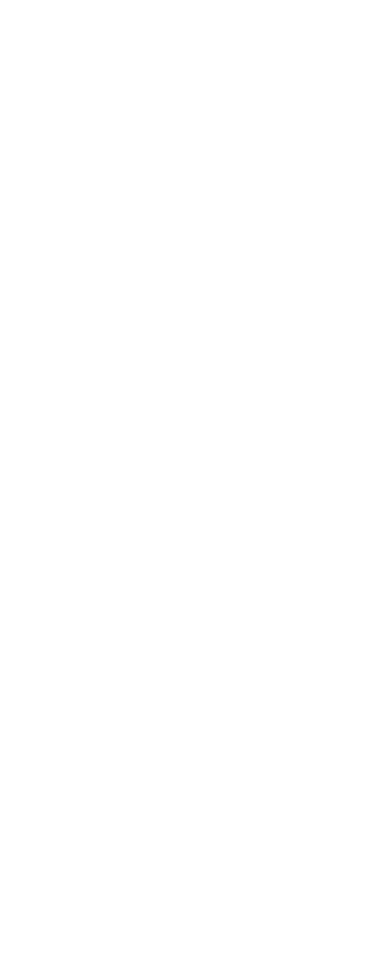
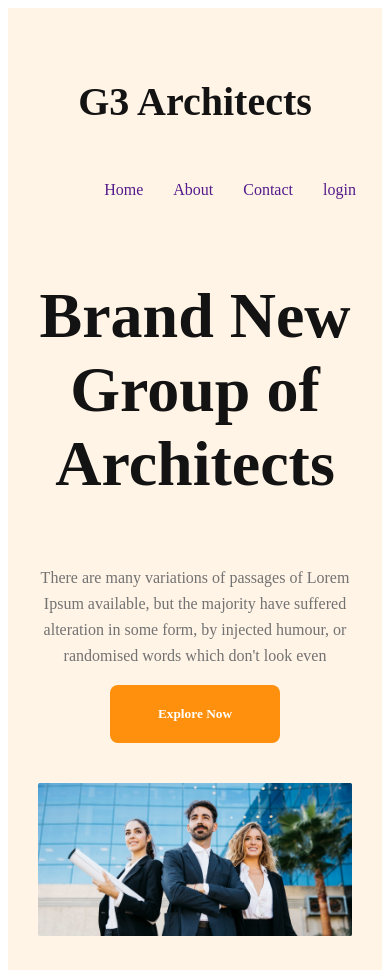
Before and after one commit to TaheeraTabassum/g3-architect-website, a plain HTML site: page index.html in a window 390 px wide. Before the commit the page ends 844 px from the top, so only its background shows below. Drawn offline with Linux system fonts and the light colour scheme.

Commit message:
finished the header section with responsive layout

```diff
--- a/index.html
+++ b/index.html
@@ -7,6 +7,33 @@
     <link rel="stylesheet" href="style.css">
 </head>
 <body>
+    <header>
+        <nav>
+            <h3>G3 Architects</h3>
+            <ul>
+                <li><a href="">Home</a></li>
+                <li><a href="">About</a></li>
+                <li><a href="">Contact</a></li>
+                <li><a href="">login</a></li>
+            </ul>
+        </nav>
+        <div class="banner">
+            <div class="banner-content">
+                    <h3  class="banner-title">Brand New <br>
+                        Group of Architects
+                        </h3>
+                        <p class="banner-description">There are many variations of passages of Lorem Ipsum available, but the majority have suffered alteration in some form, by injected humour, or randomised words which don't look even</p>
+                        <button class="btn-primary">Explore Now</button>
+            </div>
+            <img src="./g3-architects-resources-main/images/banner.png" alt="">
+        </div>
 
+    </header>
+    <main>
+
+    </main>
+    <footer>
+
+    </footer>
 </body>
 </html>
--- a/style.css
+++ b/style.css
@@ -0,0 +1,100 @@
+* {
+    /*margin: 0 auto;*/
+}
+
+header {
+    background-color: rgba(255, 144, 14, 0.10);
+    padding: 50px 240px;
+}
+
+nav {
+    display: flex;
+    justify-content: space-between;
+    align-items: center;
+}
+
+header h3 {
+    color: var(--Dark-01, #131313);
+    font-family: Work Sans;
+    font-size: 2.5rem;
+    font-weight: 700;
+    align-items: centers;
+}
+
+header ul {
+    display: flex;
+    list-style: none;
+}
+
+header li {
+    margin-left: 30px;
+
+}
+
+header li a {
+    text-decoration: none;
+}
+
+.banner-title {
+    font-size: 4rem;
+    font-weight: 700;
+    color: var(--Dark-01, #131313);
+    text-align: center;
+}
+
+.banner-description {
+    color: var(--Dark-03, #727272);
+    text-align: center;
+    font-family: Work Sans;
+    font-size: 16px;
+    font-weight: 400;
+    line-height: 26px;
+    /* 162.5% */
+}
+
+.banner-content {
+    max-width: 800px;
+    text-align: center;
+    margin: 0 auto;
+}
+
+.btn-primary {
+    width: 170px;
+    height: 58px;
+    border-radius: 8px;
+    background: #FF900E;
+    cursor: pointer;
+    border: none;
+    color: #FFF;
+    text-align: center;
+    font-family: Work Sans;
+    font-size: 1.25ems;
+    font-weight: 600;
+
+}
+
+.banner img {
+    margin-top: 40px;
+    width: 100%;
+}
+
+/*media responsive style for mobile devices*/
+@media screen and (max-width: 576px) {
+    header {
+        padding: 30px;
+    }
+    nav{
+        flex-direction: column;
+    }
+
+}
+
+/*for tablet or medium devises*/
+@media screen and (min-width: 576px) and (max-width: 960px) {
+    header{
+        padding: 50px;
+    }
+    nav{
+        flex-direction: column;
+    }
+}
```
